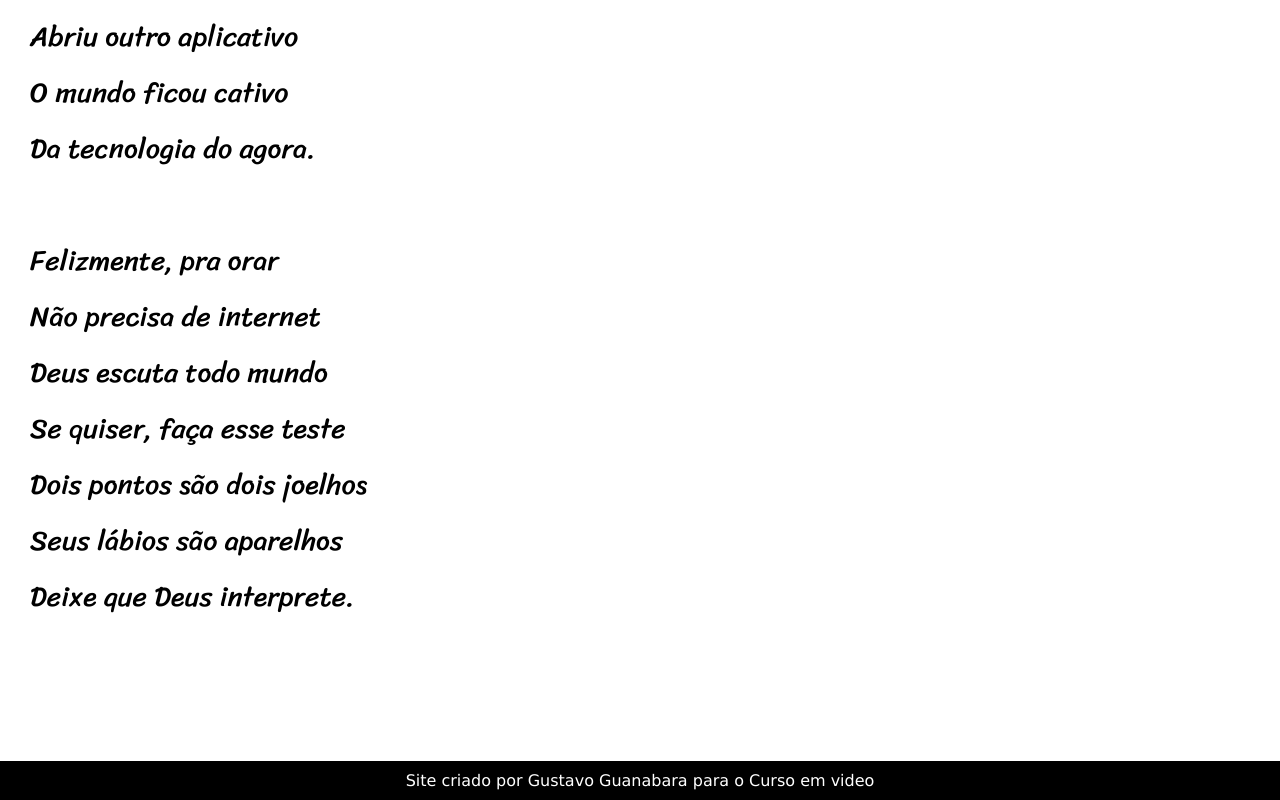
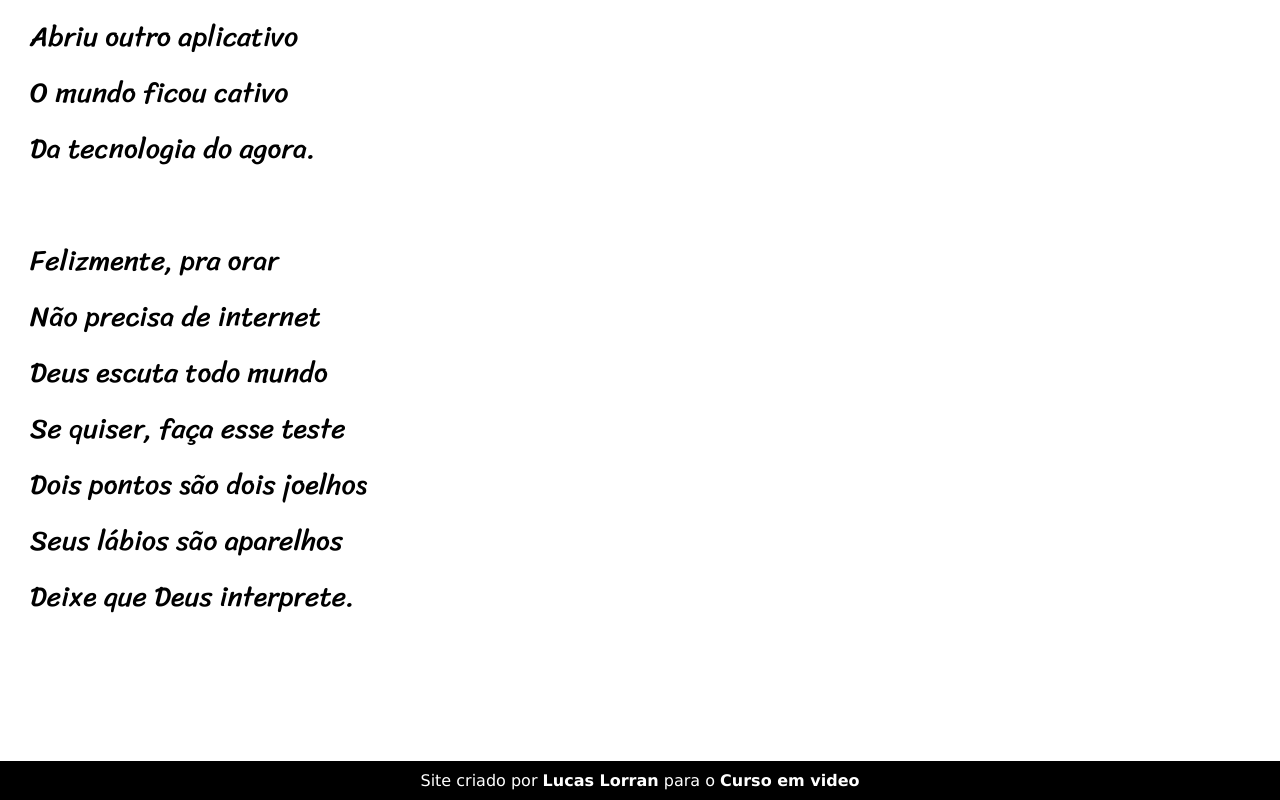
Before and after one commit to lucasaraujopvh/projeto-cordel, a plain HTML site: page index.html in a window 1280 px wide. Shown: the part 3290-4090 px from the top of the page. Drawn offline with Linux system fonts and the light colour scheme.

Commit message:
alterando link do criador

```diff
--- a/index.html
+++ b/index.html
@@ -90,7 +90,7 @@
         </p>
     </section>
     <footer>
-        <p>Site criado por Gustavo Guanabara para o Curso em video</p>
+        <p>Site criado por <a href="https://lucasaraujopvh.github.io/portifolio-pessoal/" target="_blank">Lucas Lorran</a> para o <a href="https://www.cursoemvideo.com/" target="_blank">Curso em video</a></p>
     </footer>
 </body>
 </html>
```
